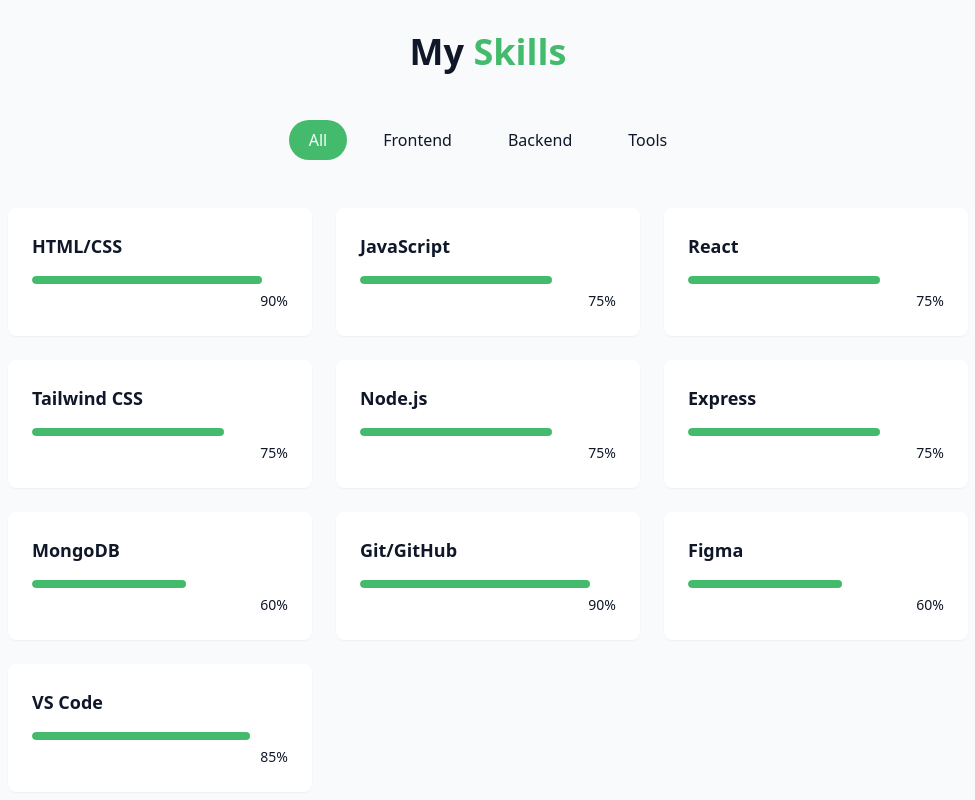
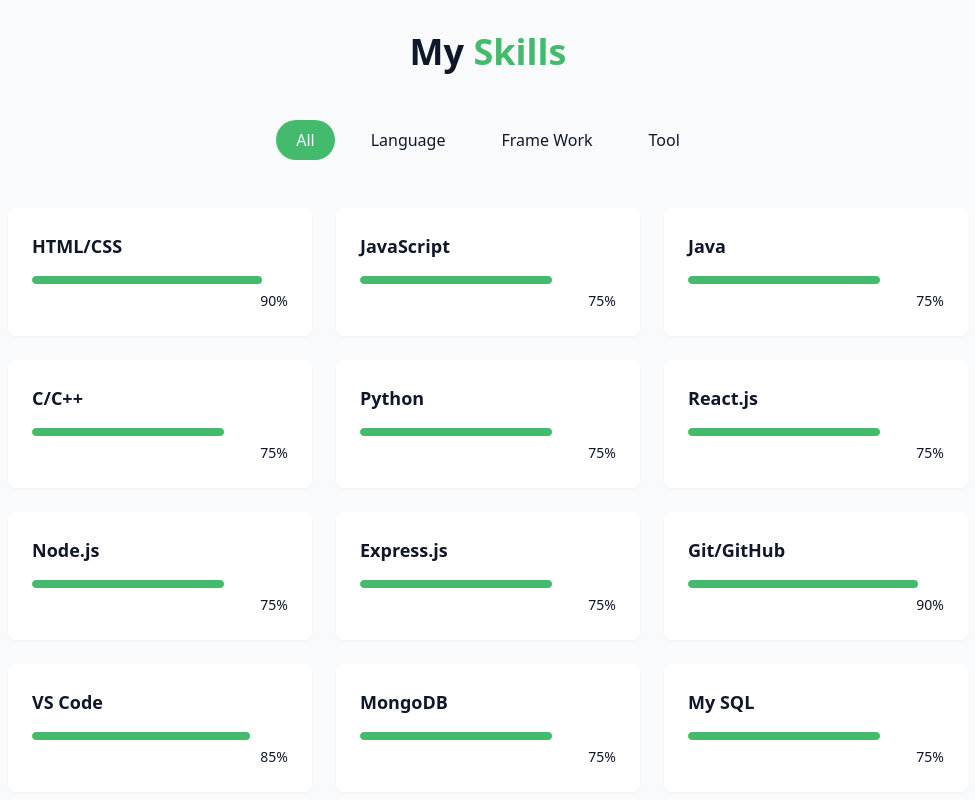
Before and after one commit to Kartikey-Gupta826/Portfolio, a React (Vite) app: page / in a window 1280 px wide. Shown: the part 1420-2220 px from the top of the page, without its empty margins (152-1127 px from the left). Built offline with nearby package versions, Linux system fonts and the light colour scheme.

Commit message:
Skill Set Changes

```diff
--- a/src/components/SkillsSection.jsx
+++ b/src/components/SkillsSection.jsx
@@ -2,24 +2,28 @@
 import { cn } from "@/lib/utils";
 
 const skills = [
-  // Frontend
-  { name: "HTML/CSS", level: 90, category: "frontend" },
-  { name: "JavaScript", level: 75, category: "frontend" },
-  { name: "React", level: 75, category: "frontend" },
-  { name: "Tailwind CSS", level: 75, category: "frontend" },
+  // Language
+  { name: "HTML/CSS", level: 90, category: "Language" },
+  { name: "JavaScript", level: 75, category: "Language" },
+  { name: "Java", level: 75, category: "Language" },
+  { name: "C/C++", level: 75, category: "Language" },
+  { name: "Python", level: 75, category: "Language" },
 
-  // Backend
-  { name: "Node.js", level: 75, category: "backend" },
-  { name: "Express", level: 75, category: "backend" },
-  { name: "MongoDB", level: 60, category: "backend" },
+  // Frame Work
+  { name: "React.js", level: 75, category: "Frame Work" },
+  { name: "Node.js", level: 75, category: "Frame Work" },
+  { name: "Express.js", level: 75, category: "Frame Work" },
 
   // Tools
-  { name: "Git/GitHub", level: 90, category: "tools" },
-  { name: "Figma", level: 60, category: "tools" },
-  { name: "VS Code", level: 85, category: "tools" },
+  { name: "Git/GitHub", level: 90, category: "Tool" },
+  { name: "VS Code", level: 85, category: "Tool" },
+  { name: "MongoDB", level: 75, category: "Tool" },
+  { name: "My SQL", level: 75, category: "Tool" },
+  { name: "Tailwind CSS", level: 75, category: "Tool" },
+
 ];
 
-const categories = ["all", "frontend", "backend", "tools"];
+const categories = ["all", "Language", "Frame Work", "Tool"];
 
 export const SkillsSection = () => {
   const [activeCategory, setActiveCategory] = useState("all");
```
